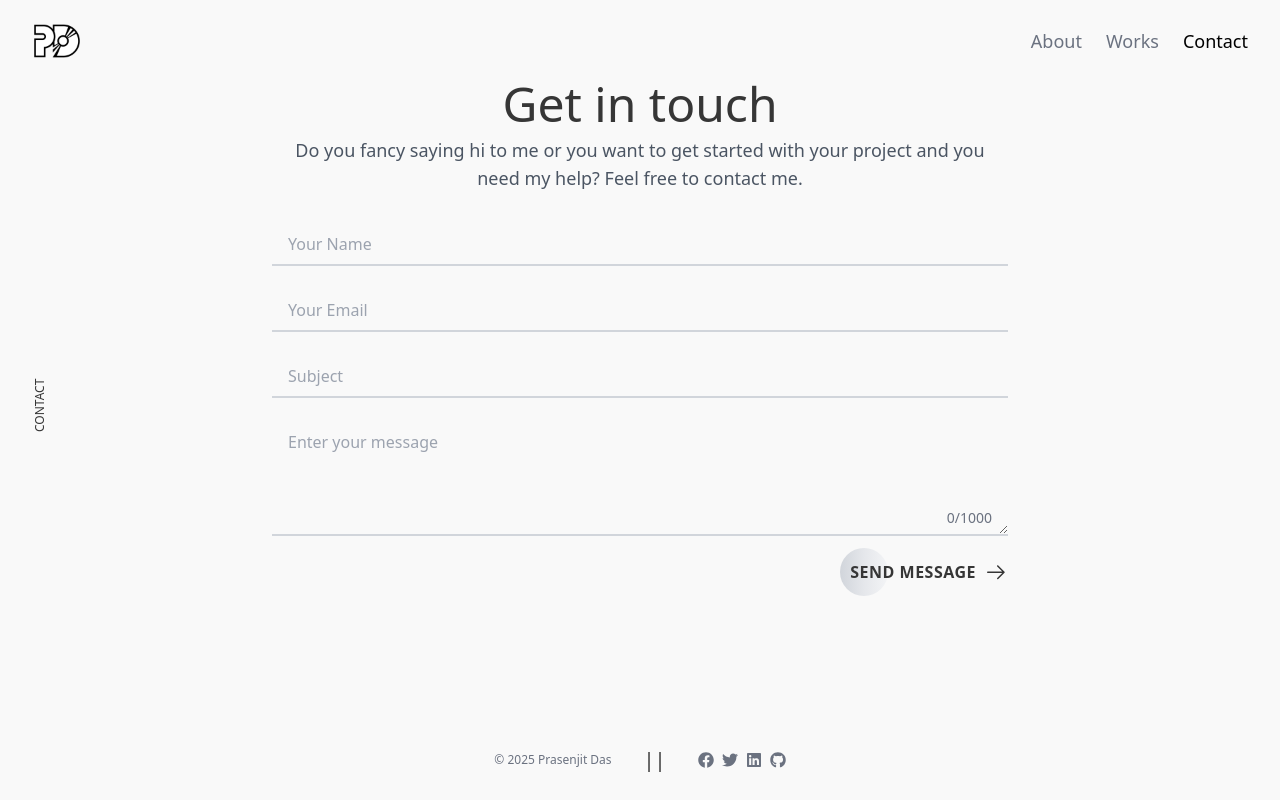
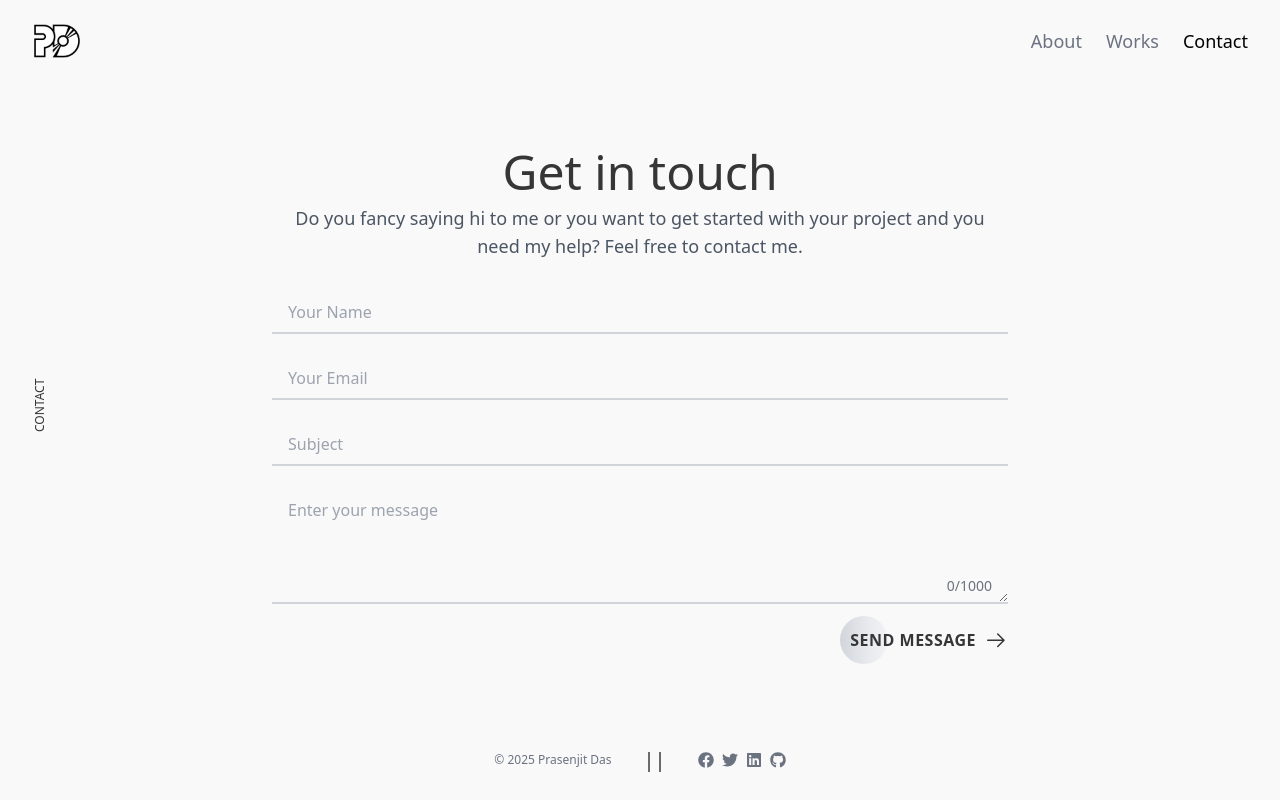
Before and after one commit to prasenjitpriyan/portfolio, a Next.js app: page /contact in a window 1280 px wide. Built offline with nearby package versions, Linux system fonts and the light colour scheme; a web font is replaced by a local one.

Commit message:
Fix Contact page UI and functionality: restore form logic, fix button crash, and adjust max-height

```diff
--- /dev/null
+++ b/app/api/contact/route.ts
@@ -0,0 +1,62 @@
+import { NextResponse } from 'next/server';
+import nodemailer from 'nodemailer';
+
+export async function POST(request: Request) {
+  try {
+    const { name, email, subject, message } = await request.json();
+
+    if (!name || !email || !subject || !message) {
+      return NextResponse.json(
+        { error: 'Missing required fields' },
+        { status: 400 }
+      );
+    }
+
+    // Create a transporter using SMTP
+    const transporter = nodemailer.createTransport({
+      host: process.env.SMTP_HOST || 'smtp.gmail.com',
+      port: Number(process.env.SMTP_PORT) || 465,
+      secure: process.env.SMTP_SECURE === 'true', // true for 465, false for other ports
+      auth: {
+        user: process.env.SMTP_USER,
+        pass: process.env.SMTP_PASS,
+      },
+    });
+
+    const mailOptions = {
+      from: process.env.SMTP_USER,
+      to: process.env.CONTACT_RECEIVER_EMAIL || process.env.SMTP_USER,
+      replyTo: email,
+      subject: `Portfolio Contact: ${subject}`,
+      text: `
+        Name: ${name}
+        Email: ${email}
+        Subject: ${subject}
+        Message: ${message}
+      `,
+      html: `
+        <h3>New Contact Message</h3>
+        <p><strong>Name:</strong> ${name}</p>
+        <p><strong>Email:</strong> ${email}</p>
+        <p><strong>Subject:</strong> ${subject}</p>
+        <p><strong>Message:</strong></p>
+        <p>${message}</p>
+      `,
+    };
+
+    await transporter.sendMail(mailOptions);
+
+    return NextResponse.json(
+      { message: 'Email sent successfully' },
+      { status: 200 }
+    );
+  } catch (error: unknown) {
+    const errorMessage =
+      error instanceof Error ? error.message : 'Unknown error';
+    console.error('Contact API Error:', errorMessage);
+    return NextResponse.json(
+      { error: 'Failed to send email' },
+      { status: 500 }
+    );
+  }
+}
--- a/components/Button.tsx
+++ b/components/Button.tsx
@@ -7,10 +7,13 @@ import React, { useEffect, useRef } from 'react';
 interface ButtonProps {
   text: string;
   icon?: React.ReactNode;
-  href: string;
+  href?: string;
   className?: string;
   circleColor?: string;
   hoverWidth?: string;
+  onClick?: (e?: React.MouseEvent<HTMLButtonElement>) => void;
+  type?: 'button' | 'submit' | 'reset';
+  disabled?: boolean;
 }
 
 const Button: React.FC<ButtonProps> = ({
@@ -20,12 +23,16 @@ const Button: React.FC<ButtonProps> = ({
   className,
   circleColor = 'bg-gradient-to-r from-gray-300 via-gray-200 to-gray-100',
   hoverWidth = '170px',
+  onClick,
+  type = 'button',
+  disabled = false,
 }) => {
   const linkRef = useRef<HTMLAnchorElement | null>(null);
+  const buttonRef = useRef<HTMLButtonElement | null>(null);
   const circleAnimation = useAnimation();
 
   useEffect(() => {
-    const linkNode = linkRef.current;
+    const node = href ? linkRef.current : buttonRef.current;
 
     const handleMouseEnter = () => {
       circleAnimation.start({
@@ -43,34 +50,57 @@ const Button: React.FC<ButtonProps> = ({
       });
     };
 
-    if (linkNode) {
-      linkNode.addEventListener('mouseenter', handleMouseEnter);
-      linkNode.addEventListener('mouseleave', handleMouseLeave);
+    if (node) {
+      node.addEventListener('mouseenter', handleMouseEnter);
+      node.addEventListener('mouseleave', handleMouseLeave);
     }
 
     return () => {
-      if (linkNode) {
-        linkNode.removeEventListener('mouseenter', handleMouseEnter);
-        linkNode.removeEventListener('mouseleave', handleMouseLeave);
+      if (node) {
+        node.removeEventListener('mouseenter', handleMouseEnter);
+        node.removeEventListener('mouseleave', handleMouseLeave);
       }
     };
-  }, [circleAnimation, hoverWidth]);
+  }, [circleAnimation, hoverWidth, href]);
+
+  const content = (
+    <>
+      <span className="z-[3]">{text}</span>
+      {/* Optional Icon */}
+      {icon && (
+        <span className="relative ml-2 text-lg md:text-xl z-[3]">{icon}</span>
+      )}
+    </>
+  );
+
+  const commonClasses = `relative inline-flex items-center font-bold tracking-[0.5px] font-circular transition-all duration-300 z-[2] text-sm md:text-base ${className}`;
+
+  if (href) {
+    return (
+      <div className="relative group">
+        <Link href={href} ref={linkRef} className={commonClasses}>
+          {content}
+        </Link>
+        {/* Decorative Circle */}
+        <motion.div
+          animate={circleAnimation}
+          initial={{ scale: 1, width: '48px', height: '48px' }}
+          className={`absolute left-[-10px] top-0 bottom-0 m-auto rounded-full z-[1] transition-all duration-300 scale-75 md:scale-100 ${circleColor}`}
+        />
+      </div>
+    );
+  }
 
   return (
     <div className="relative group">
-      {/* Link */}
-      <Link
-        href={href}
-        ref={linkRef}
-        className={`relative inline-flex items-center font-bold tracking-[0.5px] font-circular transition-all duration-300 z-[2] text-sm md:text-base ${className}`}>
-        <span className="z-[3]">{text}</span>
-
-        {/* Optional Icon */}
-        {icon && (
-          <span className="relative ml-2 text-lg md:text-xl z-[3]">{icon}</span>
-        )}
-      </Link>
-
+      <button
+        ref={buttonRef}
+        type={type}
+        onClick={onClick}
+        disabled={disabled}
+        className={`${commonClasses} disabled:opacity-50 disabled:cursor-not-allowed`}>
+        {content}
+      </button>
       {/* Decorative Circle */}
       <motion.div
         animate={circleAnimation}
--- a/components/ContactForm.tsx
+++ b/components/ContactForm.tsx
@@ -6,11 +6,53 @@ import { GoArrowRight } from 'react-icons/go';
 import Button from './Button';
 
 const ContactForm: React.FC = () => {
+  const [status, setStatus] = useState<
+    'idle' | 'loading' | 'success' | 'error'
+  >('idle');
+  const [errorMessage, setErrorMessage] = useState('');
   const [message, setMessage] = useState('');
+
   const maxLength = 1000;
 
   const handleMessageChange = (e: React.ChangeEvent<HTMLTextAreaElement>) => {
     setMessage(e.target.value);
+  };
+
+  const handleSubmit = async (e: React.FormEvent<HTMLFormElement>) => {
+    e.preventDefault();
+    const form = e.currentTarget;
+    setStatus('loading');
+    setErrorMessage('');
+
+    const formData = new FormData(form);
+    const data = {
+      name: formData.get('name'),
+      email: formData.get('email'),
+      subject: formData.get('subject'),
+      message: message,
+    };
+
+    try {
+      const response = await fetch('/api/contact', {
+        method: 'POST',
+        headers: {
+          'Content-Type': 'application/json',
+        },
+        body: JSON.stringify(data),
+      });
+
+      if (!response.ok) {
+        throw new Error('Failed to send message');
+      }
+
+      setStatus('success');
+      setMessage('');
+      form.reset();
+    } catch (error) {
+      setStatus('error');
+      setErrorMessage('Something went wrong. Please try again later.');
+      console.error('Contact form error:', error);
+    }
   };
 
   const containerVariants = {
@@ -39,14 +81,12 @@ const ContactForm: React.FC = () => {
       initial="hidden"
       animate="visible"
       variants={containerVariants}
-      className="space-y-6"
-    >
+      className="space-y-6">
       {/* Form Section */}
       <motion.form
-        onSubmit={(e) => e.preventDefault()}
+        onSubmit={handleSubmit}
         className="space-y-6"
-        variants={containerVariants}
-      >
+        variants={containerVariants}>
         {/* Name */}
         <motion.div className="mb-6" variants={inputVariants}>
           <input
@@ -56,6 +96,7 @@ const ContactForm: React.FC = () => {
             className="block w-full px-4 py-2 bg-ghost-white border-b-2 border-gray-300 focus:outline-none focus:border-black transition-all duration-300 ease-in-out"
             placeholder="Your Name"
             required
+            disabled={status === 'loading'}
           />
         </motion.div>
 
@@ -68,6 +109,7 @@ const ContactForm: React.FC = () => {
             className="block w-full px-4 py-2 bg-ghost-white border-b-2 border-gray-300 focus:outline-none focus:border-black transition-all duration-300 ease-in-out"
             placeholder="Your Email"
             required
+            disabled={status === 'loading'}
           />
         </motion.div>
 
@@ -80,6 +122,7 @@ const ContactForm: React.FC = () => {
             className="block w-full px-4 py-2 bg-ghost-white border-b-2 border-gray-300 focus:outline-none focus:border-black transition-all duration-300 ease-in-out"
             placeholder="Subject"
             required
+            disabled={status === 'loading'}
           />
         </motion.div>
 
@@ -95,24 +138,47 @@ const ContactForm: React.FC = () => {
             onChange={handleMessageChange}
             maxLength={maxLength}
             required
-          ></textarea>
+            disabled={status === 'loading'}></textarea>
           {/* Character Counter */}
           <div className="absolute bottom-2 right-4 text-sm text-gray-500">
             {`${message.length}/${maxLength}`}
           </div>
         </motion.div>
-      </motion.form>
+
+        {status === 'success' && (
+          <motion.div
+            initial={{ opacity: 0 }}
+            animate={{ opacity: 1 }}
+            className="text-green-600 font-medium">
+            Message sent successfully!
+          </motion.div>
+        )}
+
+        {status === 'error' && (
+          <motion.div
+            initial={{ opacity: 0 }}
+            animate={{ opacity: 1 }}
+            className="text-red-600 font-medium">
+            {errorMessage}
+          </motion.div>
+        )}
 
         {/* Submit Button */}
         <div className="flex justify-end">
           <Button
-          text="SEND MESSAGE"
-          href={'/'}
-          icon={<GoArrowRight className="text-2xl" />}
+            text={status === 'loading' ? 'SENDING...' : 'SEND MESSAGE'}
+            type="submit"
+            disabled={status === 'loading'}
+            icon={
+              status === 'loading' ? null : (
+                <GoArrowRight className="text-2xl" />
+              )
+            }
             className="relative inline-flex items-center"
             hoverWidth="180px"
           />
         </div>
+      </motion.form>
     </motion.div>
   );
 };
--- a/components/ContactSection.tsx
+++ b/components/ContactSection.tsx
@@ -16,7 +16,7 @@ const ContactSection: React.FC = () => {
   const currentYear = new Date().getFullYear();
 
   return (
-    <section className="relative min-h-screen bg-ghost-white text-jet-black flex flex-col">
+    <section className="relative min-h-screen lg:h-screen lg:max-h-screen lg:overflow-hidden bg-ghost-white text-jet-black flex flex-col">
       {/* Header */}
       <Header toggleMenu={toggleMenu} isMenuOpen={isMenuOpen} />
       <div className="hidden md:block fixed left-8 top-[50%] rotate-[270deg] w-8 h-8">
@@ -42,9 +42,7 @@ const ContactSection: React.FC = () => {
       {/* Footer */}
       <div className="fixed w-full h-20 bottom-0">
         <div className="flex justify-center items-center w-full h-full gap-8">
-          <p className="text-xs text-gray-500">
-            © {currentYear} Prasenjit Das
-          </p>
+          <p className="text-xs text-gray-500">© {currentYear} Prasenjit Das</p>
           <p className="text-xl">{'||'}</p>
           <div className="flex gap-2">
             <Link href="https://facebook.com" target="_blank" rel="noreferrer">
--- a/package.json
+++ b/package.json
@@ -22,6 +22,7 @@
     "motion": "^12.0.5",
     "next": "^15.1.9",
     "next-sanity": "^9.8.46",
+    "nodemailer": "^7.0.12",
     "react": "^19.0.1",
     "react-chartjs-2": "^5.3.0",
     "react-dom": "^19.0.1",
@@ -34,6 +35,7 @@
   "devDependencies": {
     "@eslint/eslintrc": "^3",
     "@types/node": "^20",
+    "@types/nodemailer": "^7.0.5",
     "@types/react": "^19",
     "@types/react-dom": "^19",
     "eslint": "^9",
```
Also changed, not shown: 1 other file (tests, documents, lock files or other folders). Lines whose indentation alone changed are shown as unchanged.
